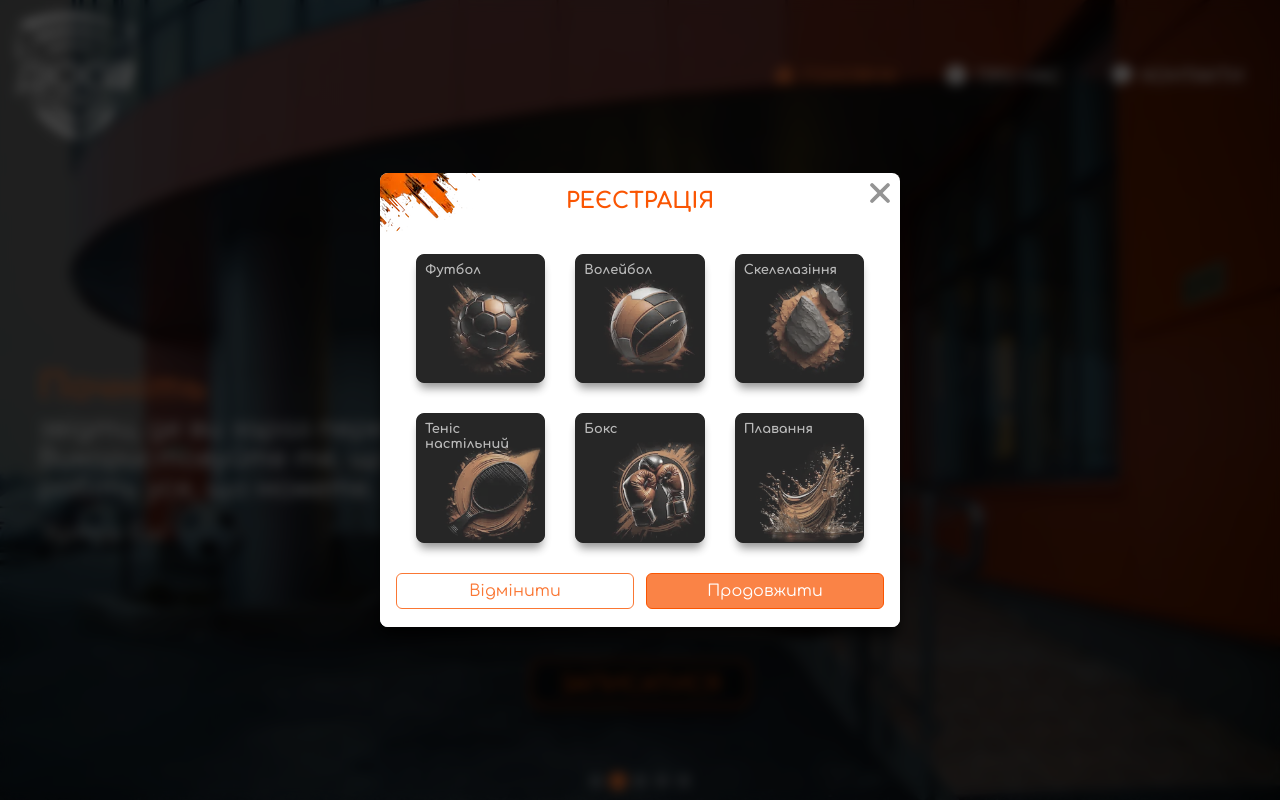
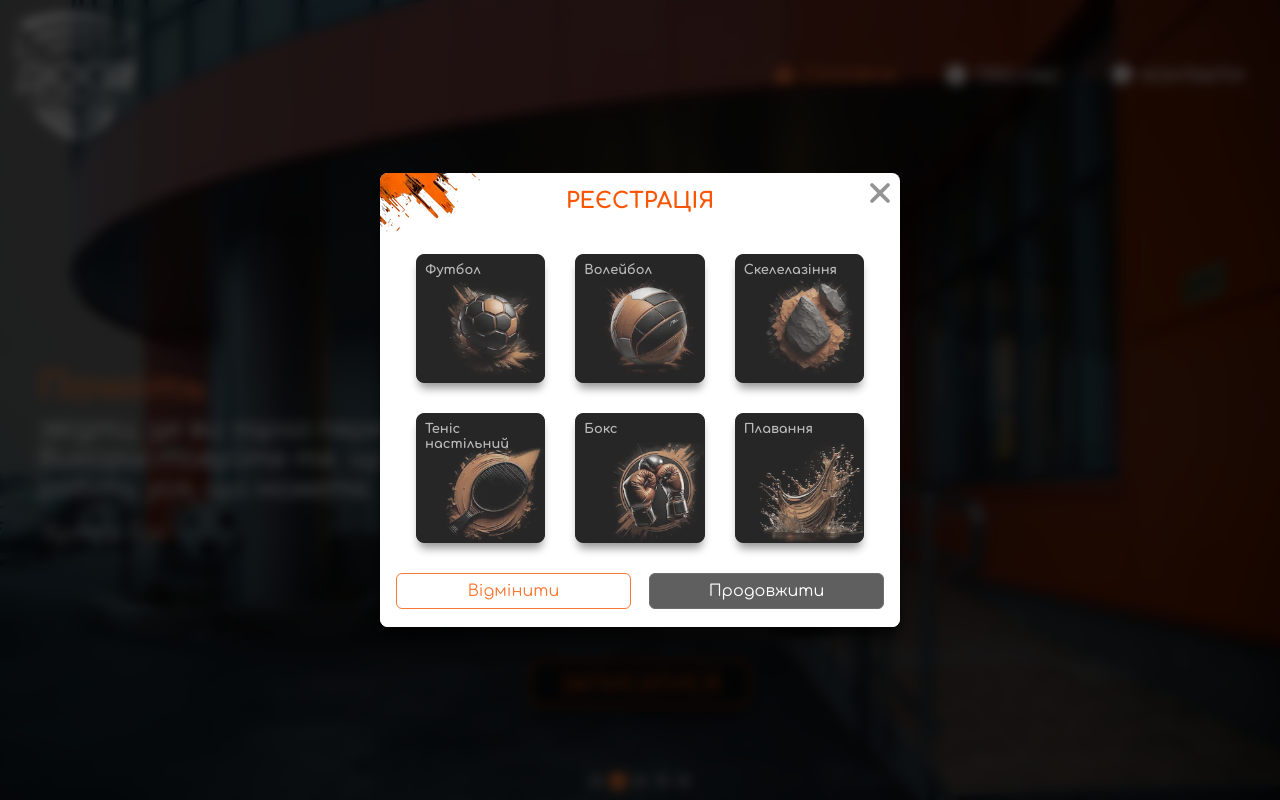
Before and after one commit to tanetti/sport-school, a React (Vite) app: page / in a window 1280 px wide. Both pictures are taken after a click on the button "ЗАПИСАТИСЯ". Shown: the top 800 px of the page. Built offline with nearby package versions, Linux system fonts and the light colour scheme.

Commit message:
Add information step

```diff
--- a/src/components/RequestModal/RequestModal.jsx
+++ b/src/components/RequestModal/RequestModal.jsx
@@ -1,7 +1,7 @@
 import PropTypes from 'prop-types';
 import { useState } from 'react';
 import { Modal } from '@/components/shared';
-import { SectionStep } from './components';
+import { SectionStep, InformationStep } from './components';
 import { TRANSITION_STANDART_DURATION_MS } from '@/constants';
 import { StepContainer } from './RequestModal.styled';
 
@@ -13,11 +13,7 @@ const selectStep = (stepNumber, onStepChange, closeModal) => {
       );
 
     case 2:
-      return (
-        <button type="button" onClick={() => onStepChange(1)}>
-          previous
-        </button>
-      );
+      return <InformationStep onStepChange={onStepChange} />;
 
     default:
       return null;
--- /dev/null
+++ b/src/components/RequestModal/components/InformationStep/InformationStep.jsx
@@ -0,0 +1,22 @@
+import PropTypes from 'prop-types';
+import { ButtonsContainer, FilledButton, OutlinedButton } from '../shared';
+
+export const InformationStep = ({ onStepChange }) => {
+  return (
+    <>
+      <ButtonsContainer>
+        <OutlinedButton type="button" onClick={() => onStepChange(1)}>
+          Назад
+        </OutlinedButton>
+
+        <FilledButton type="button" onClick={() => null}>
+          Записатися
+        </FilledButton>
+      </ButtonsContainer>
+    </>
+  );
+};
+
+InformationStep.propTypes = {
+  onStepChange: PropTypes.func.isRequired,
+};
--- /dev/null
+++ b/src/components/RequestModal/components/InformationStep/InformationStep.styled.js
@@ -0,0 +1,2 @@
+// import styled from '@emotion/styled';
+// import { createTransition } from '@/utilities';
--- a/src/components/RequestModal/components/SectionStep/SectionStep.jsx
+++ b/src/components/RequestModal/components/SectionStep/SectionStep.jsx
@@ -45,7 +45,11 @@ export const SectionStep = ({ onStepChange, closeModal }) => {
           Відмінити
         </OutlinedButton>
 
-        <FilledButton type="button" onClick={() => onStepChange(2)}>
+        <FilledButton
+          type="button"
+          disabled={!checkedRadio}
+          onClick={() => onStepChange(2)}
+        >
           Продовжити
         </FilledButton>
       </ButtonsContainer>
--- a/src/components/RequestModal/components/index.js
+++ b/src/components/RequestModal/components/index.js
@@ -1 +1,2 @@
 export * from './SectionStep/SectionStep';
+export * from './InformationStep/InformationStep';
--- a/src/components/RequestModal/components/shared/Buttons.styled.js
+++ b/src/components/RequestModal/components/shared/Buttons.styled.js
@@ -5,9 +5,13 @@ export const ButtonsContainer = styled.div`
   display: flex;
   justify-content: space-between;
   gap: 12px;
+
+  @media screen and (min-width: 768px) {
+    gap: 18px;
+  }
 `;
 
-export const OutlinedButton = styled.button`
+const SharedButton = styled.button`
   flex-grow: 0;
   flex-basis: calc(50% - 6px);
 
@@ -15,15 +19,26 @@ export const OutlinedButton = styled.button`
 
   font-size: 16px;
 
+  border-width: 1px;
+  border-style: solid;
+  border-radius: 6px;
+
+  cursor: pointer;
+
+  &:disabled {
+    cursor: initial;
+  }
+
+  @media screen and (min-width: 768px) {
+    flex-basis: calc(50% - 9px);
+  }
+`;
+
+export const OutlinedButton = styled(SharedButton)`
   color: #fa7734;
   background-color: transparent;
 
-  border-width: 1px;
-  border-style: solid;
-  border-radius: 6px;
   border-color: #fa7734;
-
-  cursor: pointer;
 
   transition: ${createTransition(
     ['color', 'background-color', 'border-color'],
@@ -42,28 +57,14 @@ export const OutlinedButton = styled.button`
     background-color: #00000010;
 
     border-color: #6e6e6e;
-
-    cursor: initial;
   }
 `;
 
-export const FilledButton = styled.button`
-  flex-grow: 0;
-  flex-basis: calc(50% - 6px);
-
-  padding: 8px 10px;
-
-  font-size: 16px;
-
+export const FilledButton = styled(SharedButton)`
   color: #fff;
   background-color: #fa7734e8;
 
-  border-width: 1px;
-  border-style: solid;
-  border-radius: 6px;
   border-color: #fa5502;
-
-  cursor: pointer;
 
   transition: ${createTransition(
     ['background-color', 'border-color'],
@@ -80,7 +81,5 @@ export const FilledButton = styled.button`
     background-color: #000000a0;
 
     border-color: #6e6e6e;
-
-    cursor: initial;
   }
 `;
```
